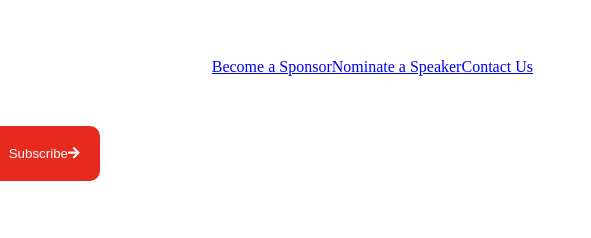
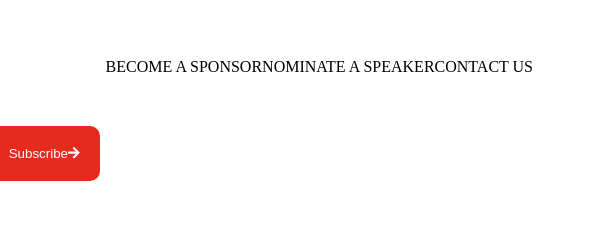
Before and after one commit to TEDxUW/2019.tedxuw.com, a Gatsby site: page / in a window 1280 px wide. Shown: the full height of the page, 689-1280 px from the left. Built offline with nearby package versions, Linux system fonts and the light colour scheme; Gatsby itself is replaced by a stand-in of ours.

Commit message:
Add Link component

```diff
--- /dev/null
+++ b/src/components/Link/index.jsx
@@ -0,0 +1,38 @@
+import React from "react";
+import styled from "styled-components";
+
+const UnstyledLink = styled.a`
+  color: inherit;
+  text-decoration: none;
+
+  position: relative;
+
+  &:hover:before {
+    visibility: visible;
+    transform: scaleX(1);
+  }
+
+  &:before {
+    content: "";
+    position: absolute;
+
+    width: 100%;
+    height: 5px;
+    bottom: -5px;
+    left: 0;
+
+    background-color: ${props =>
+      props.theme.colors[props.hoverColor] || props.hoverColor};
+    visibility: hidden;
+    transform: scaleX(0);
+    transition: all 0.3s ease-in-out 0s;
+  }
+`;
+
+const Link = ({ href, children, hoverColor = "black" }) => (
+  <UnstyledLink href={href} hoverColor={hoverColor}>
+    {children}
+  </UnstyledLink>
+);
+
+export default Link;
--- a/src/pages/Header/index.jsx
+++ b/src/pages/Header/index.jsx
@@ -1,11 +1,16 @@
 import React from "react";
 import styled from "styled-components";
+
+import Link from "~components/Link";
+
 import comingSoonData from "~static/data/coming-soon";
 import ImgLogo from "~static/img/tedx_logo.svg";
 
 const Container = styled.div`
   display: flex;
   justify-content: space-between;
+
+  color: black;
 `;
 
 const Signup = () => (
@@ -13,7 +18,9 @@ const Signup = () => (
     <img src={ImgLogo} alt="TEDxUW Logo" />
     <div className="headerLinksContainer">
       {comingSoonData.headerLinks.map(linkData => (
-        <a href={linkData.link}>{linkData.label}</a>
+        <Link href={linkData.link} hoverColor="primary">
+          {linkData.label.toUpperCase()}
+        </Link>
       ))}
     </div>
   </Container>
```
